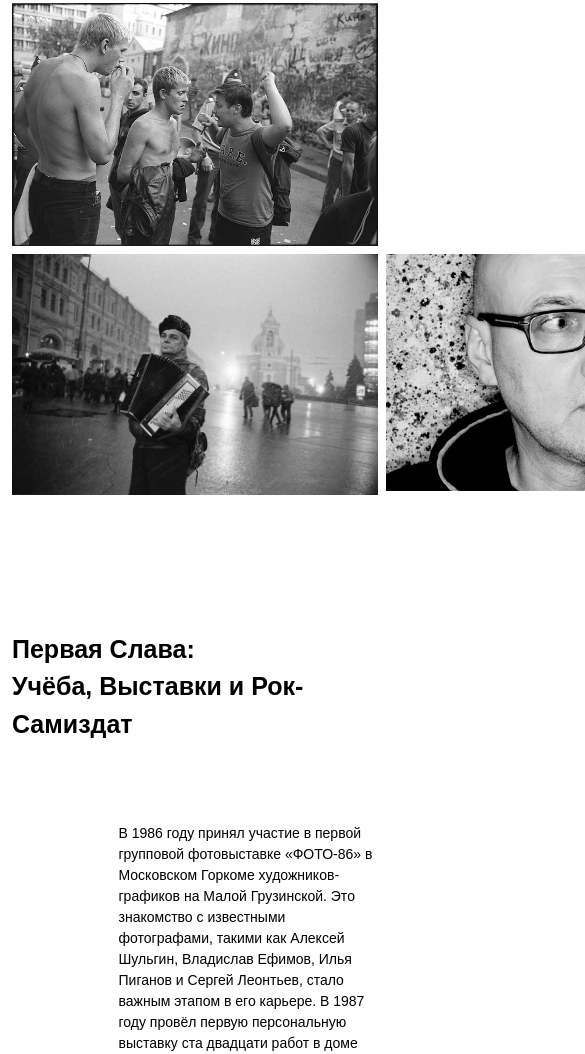
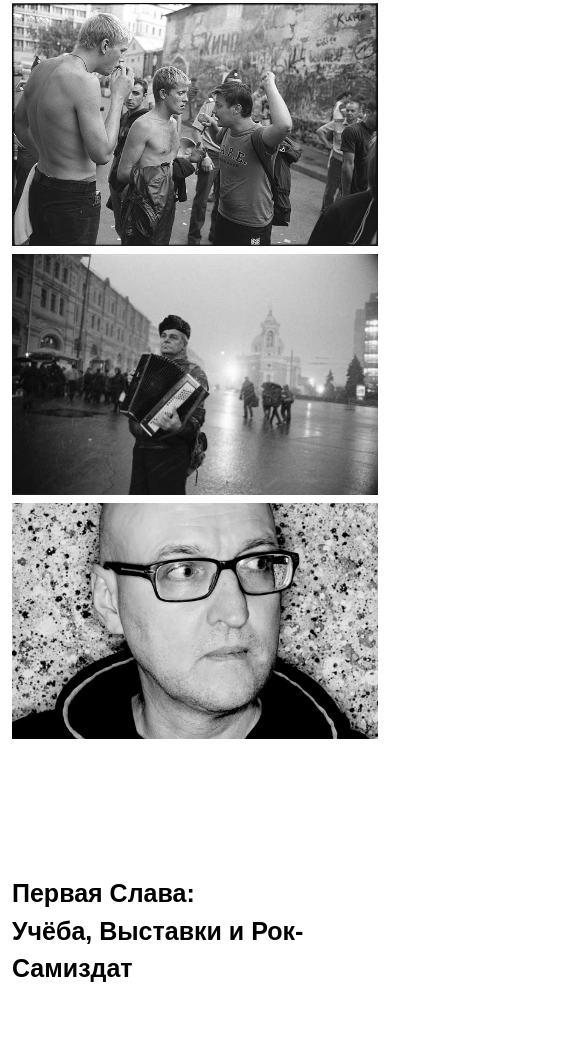
Before and after one commit to mokrinskiy/-Igor-Mukhin, a plain HTML site: page index.html in a window 390 px wide. Shown: the part 3932-4986 px from the top of the page, 585 px wide, since content can reach past the window. Drawn offline with Linux system fonts and the light colour scheme; a web font is replaced by a local one.

Commit message:
fix mobile

```diff
--- a/index.html
+++ b/index.html
@@ -187,7 +187,7 @@
                     class="flex justify-between flex-col gap-5 w-1/2 max-md:gap-2 max-md:w-full max-md:flex-col"
                 >
                     <div
-                        class="flex justify-between gap-5 h-full w-full max-md:gap-2"
+                        class="flex justify-between gap-5 h-full w-full max-md:gap-2 max-md:flex-col"
                     >
                         <img
                             class="w-full h-full object-cover"
```
